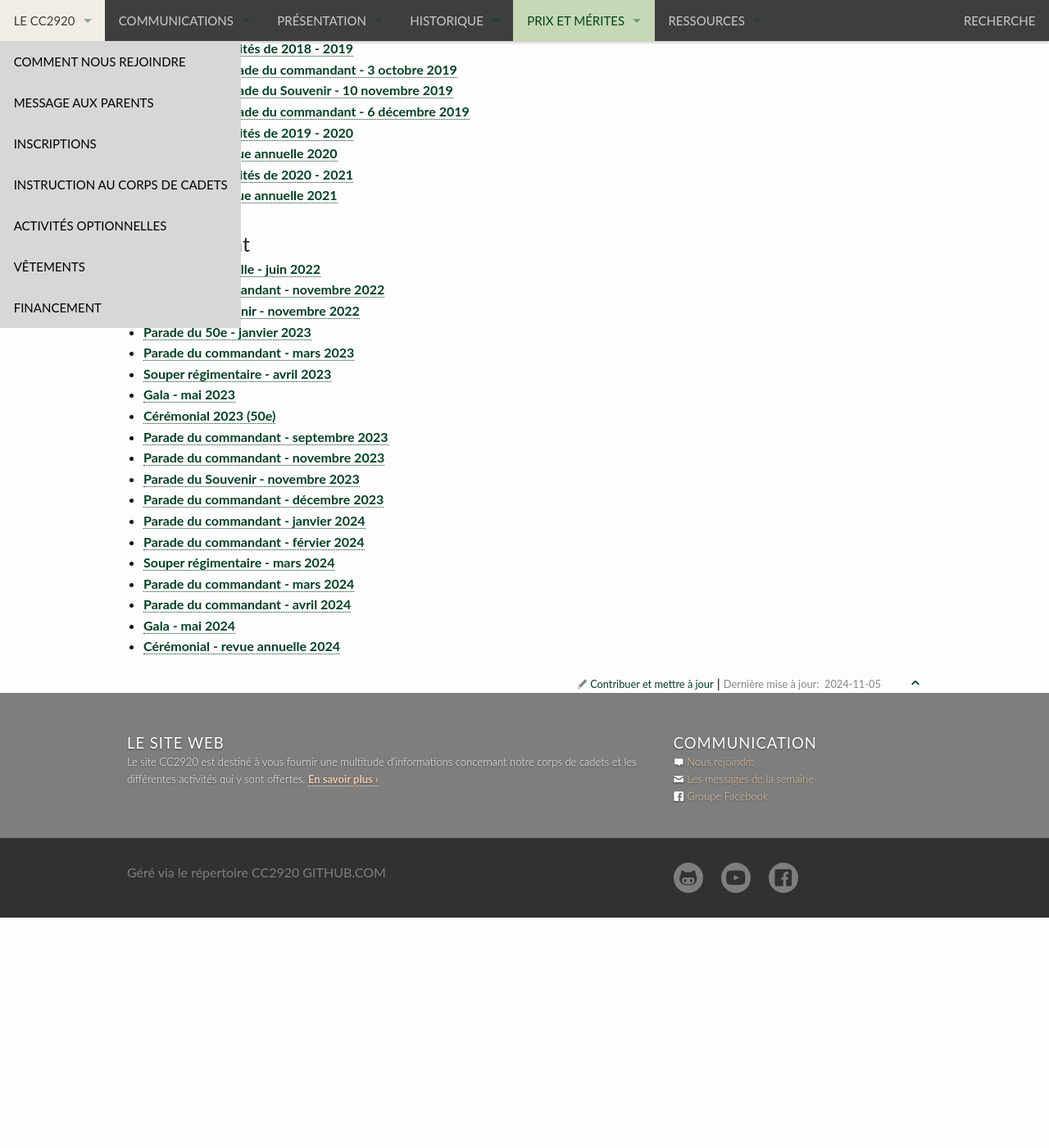
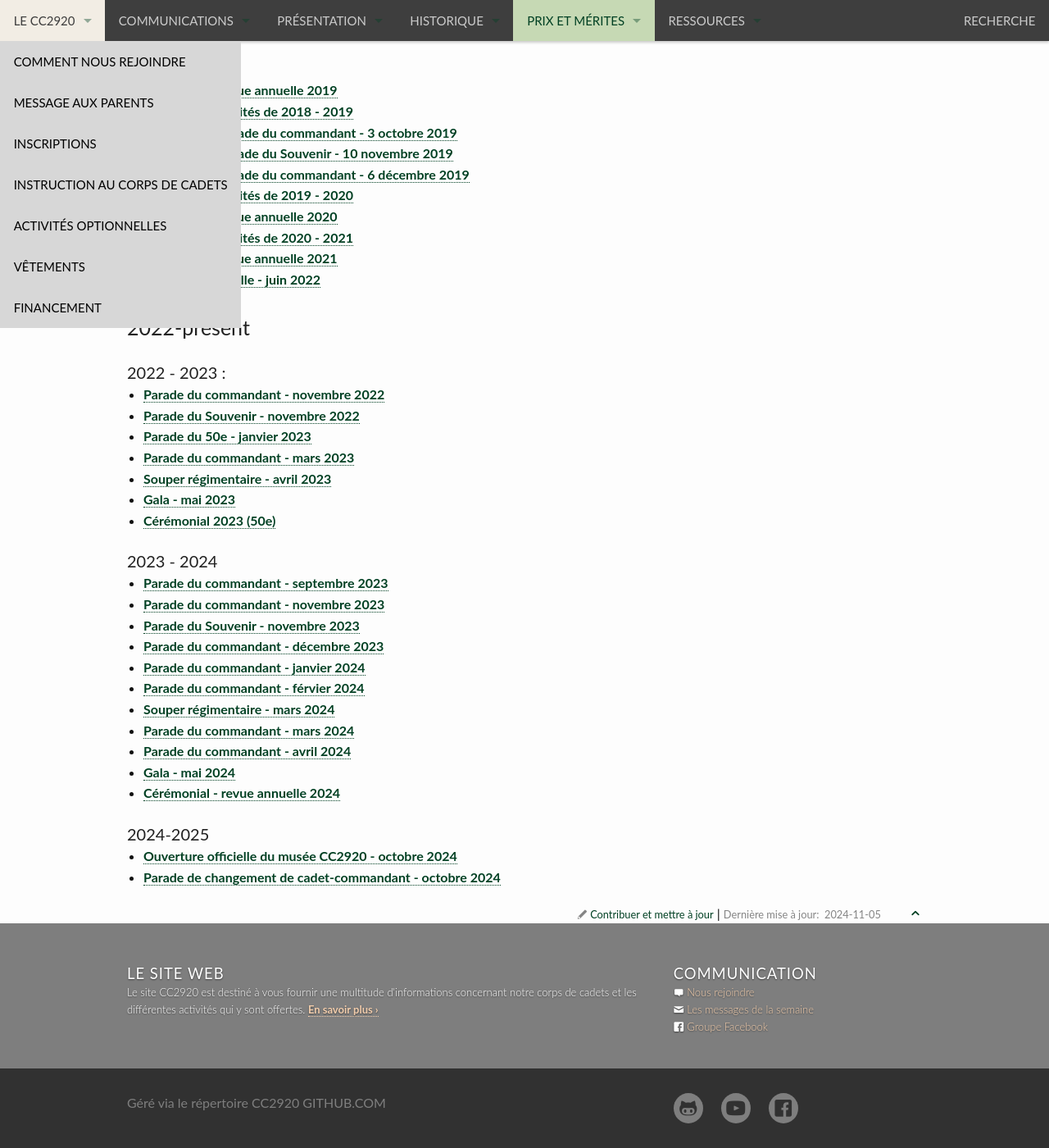
Before and after one commit to CC2920/web, a Jekyll site: the page built from _prix/photos.md, in a window 1280 px wide and 1400 px high, scrolled down 4198 px. Shown: the whole window at 82% size. Built offline with Jekyll 4.4.1, drawn with Linux system fonts in a browser that asks for light colours; before the commit the page ends 5317 px from its top, so only the background shows below that; some of the changed text lies outside the part shown.

Commit message:
ajouts des albums musée et parade oct. 2024

```diff
--- a/_prix/photos.md
+++ b/_prix/photos.md
@@ -155,10 +155,11 @@ title: "Galerie de photos"
 * [Photos de la revue annuelle 2020](https://photos.app.goo.gl/oXy4s9w3jqvPbUSo6)
 * [Photos des activités de 2020 - 2021](https://photos.app.goo.gl/TcU3BQDNiUeLSamKA)
 * [Photos de la revue annuelle 2021](https://photos.app.goo.gl/Ht6WZu6CbYgxHrGp9)
+* [49e revue annuelle - juin 2022](https://photos.app.goo.gl/gFPQfYLVHjQow3Fr5)
 
 ### 2022-present
 
-* [49e revue annuelle - juin 2022](https://photos.app.goo.gl/gFPQfYLVHjQow3Fr5)
+#### 2022 - 2023 :
 * [Parade du commandant - novembre 2022](https://photos.app.goo.gl/frSb64NAkAQsdMuZA)
 * [Parade du Souvenir - novembre 2022](https://photos.app.goo.gl/1MffXfa6gbsucscN9)
 * [Parade du 50e - janvier 2023](https://photos.app.goo.gl/htQx9BcGTKdMzmxp7)
@@ -166,6 +167,8 @@ title: "Galerie de photos"
 * [Souper régimentaire - avril 2023](https://photos.app.goo.gl/5qNCYtQEmG24RUdw6)
 * [Gala - mai 2023](https://photos.app.goo.gl/7ymPZMjSz1PYLrHq9)
 * [Cérémonial 2023 (50e)](https://photos.app.goo.gl/QkHNrBXTNJNyW94v8)
+
+#### 2023 - 2024
 * [Parade du commandant - septembre 2023](https://photos.app.goo.gl/iBau7ejWwCGdvKuGA)
 * [Parade du commandant - novembre 2023](https://photos.app.goo.gl/NGBgJUqdrbdvoLab8)
 * [Parade du Souvenir - novembre 2023](https://photos.app.goo.gl/iyeY7XVQ6BJ5TLp59)
@@ -177,3 +180,7 @@ title: "Galerie de photos"
 * [Parade du commandant - avril 2024](https://photos.app.goo.gl/D4s1gJm1BmDy1agb6)
 * [Gala - mai 2024](https://photos.app.goo.gl/UEDsEGFEafNoVv246)
 * [Cérémonial - revue annuelle 2024](https://photos.app.goo.gl/JNdk3sVVracBSvBd9)
+
+#### 2024-2025
+* [Ouverture officielle du musée CC2920 - octobre 2024](https://photos.app.goo.gl/tbPFGDXRaEzdbocZ6)
+* [Parade de changement de cadet-commandant - octobre 2024](https://photos.app.goo.gl/SbGKhYeT2VyUXGPQ6)
```
